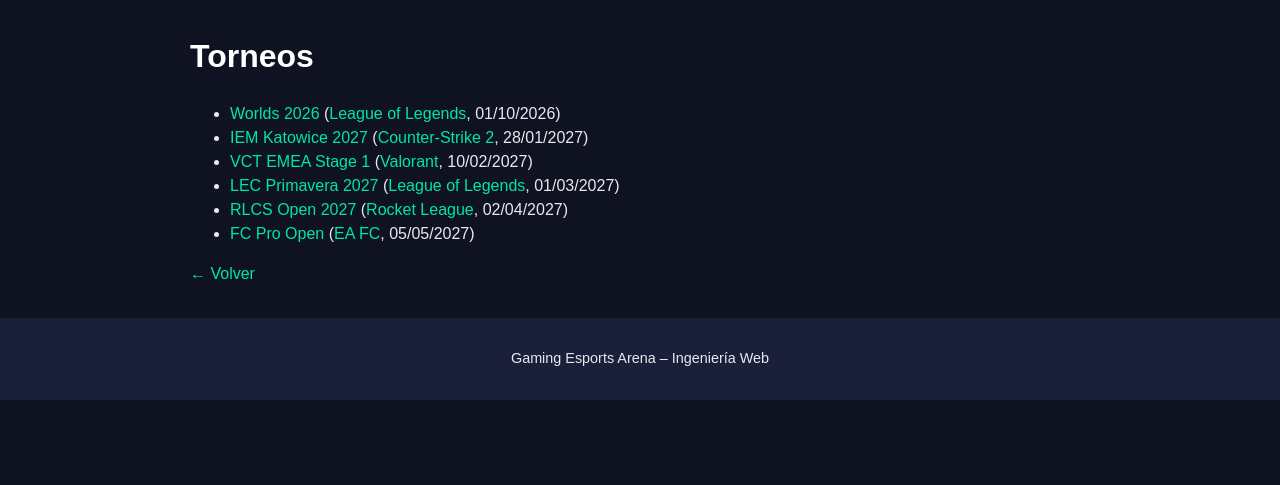
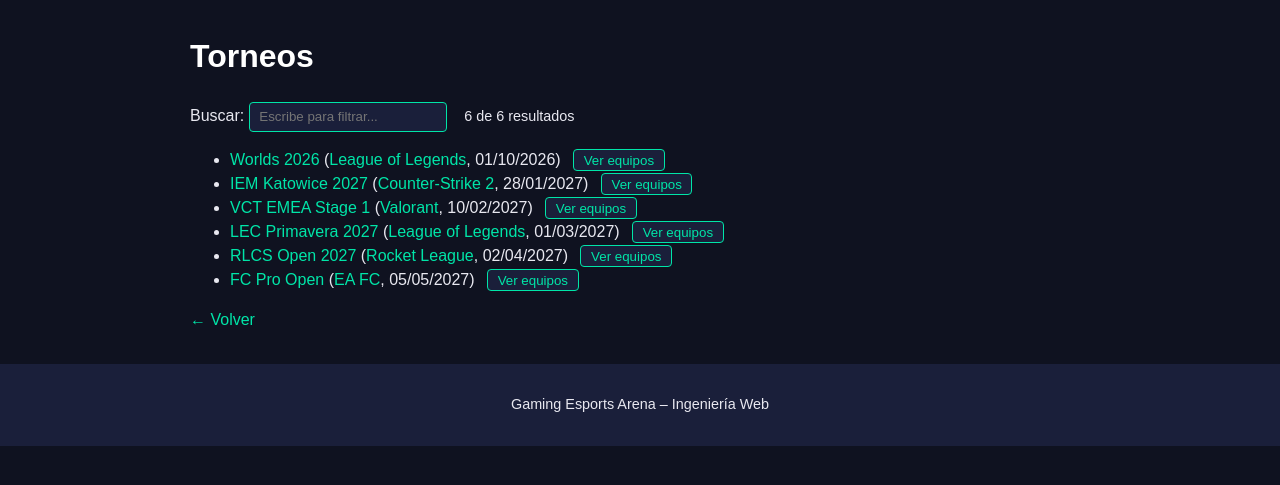
Before and after one commit to MarcosDarioGranda/WebESports, a Django app: page /torneos/ in a window 1280 px wide. Shown: the part 105-590 px from the top of the page. Run offline with Django 5.2, Linux system fonts and the light colour scheme; data comes from the database, SQL or seed files in the repository.

Commit message:
Option1 Funcionality added
Added jQuery: search filter, some effects and AJAX

```diff
--- a/arena/static/arena/css/estilo.css
+++ b/arena/static/arena/css/estilo.css
@@ -65,3 +65,35 @@ footer {
   background-color: #1a1f3a;
   font-size: 0.9rem;
 }
+
+.buscador {
+  margin: 0 0 1rem 0;
+}
+
+.buscador input {
+  padding: 0.4rem 0.6rem;
+  border: 1px solid #00e5a8;
+  border-radius: 4px;
+  background-color: #1a1f3a;
+  color: #e8e8f0;
+}
+
+#contador {
+  margin-left: 0.8rem;
+  font-size: 0.9rem;
+}
+
+.ver-equipos {
+  margin-left: 0.5rem;
+  padding: 0.15rem 0.6rem;
+  border: 1px solid #00e5a8;
+  border-radius: 4px;
+  background-color: #1a1f3a;
+  color: #00e5a8;
+  cursor: pointer;
+}
+
+.equipos-ajax {
+  display: none;
+  margin: 0.5rem 0 0.5rem 1rem;
+}
--- /dev/null
+++ b/arena/static/arena/js/interaccion.js
@@ -0,0 +1,73 @@
+$(function () {
+
+  //EFECTOS
+  $('#lista').hide().fadeIn(400);
+  $('.tarjetas li').hide().fadeIn(600);
+
+  //EVENTO input
+  var $buscador = $('#buscador');
+  var $items = $('#lista > li');
+  var $contador = $('#contador');
+
+  function filtrar() {
+    var texto = $buscador.val().trim().toLowerCase();
+    var visibles = 0;
+
+    $items.each(function () {
+      // solo el texto de los enlaces directos del elemento
+      var contenido = $(this).children('a').text().toLowerCase();
+      var coincide = contenido.indexOf(texto) !== -1;
+      $(this).toggle(coincide);
+      if (coincide) {
+        visibles++;
+      }
+    });
+
+    $contador.text(visibles + ' de ' + $items.length + ' resultados');
+  }
+
+  if ($buscador.length) {
+    $buscador.on('input', filtrar);
+    filtrar();
+  }
+
+  //EVENTO click + AJAX
+  $('#lista').on('click', '.ver-equipos', function () {
+    var $boton = $(this);
+    var $panel = $boton.siblings('.equipos-ajax');
+
+    //Si ya está abierto, se cierra
+    if ($panel.is(':visible')) {
+      $panel.slideUp();
+      $boton.text('Ver equipos');
+      return;
+    }
+
+    //Si ya se cargó antes, solo se vuelve a abrir
+    if ($panel.children().length > 0) {
+      $panel.slideDown();
+      $boton.text('Ocultar equipos');
+      return;
+    }
+
+    //Primera vez: petición AJAX al servidor
+    $boton.text('Cargando...');
+    $.getJSON($boton.data('url'))
+      .done(function (datos) {
+        $.each(datos.equipos, function (i, equipo) {
+          var $enlace = $('<a>').attr('href', equipo.url).text(equipo.nombre);
+          $panel.append($('<li>').append($enlace));
+        });
+        if (datos.equipos.length === 0) {
+          $panel.append($('<li>').text('Sin equipos.'));
+        }
+        $panel.slideDown();
+        $boton.text('Ocultar equipos');
+      })
+      .fail(function () {
+        $boton.text('Ver equipos');
+        alert('No se pudieron cargar los equipos.');
+      });
+  });
+
+});
--- /dev/null
+++ b/arena/templates/arena/_buscador.html
@@ -0,0 +1,5 @@
+<p class="buscador">
+  <label for="buscador">Buscar:</label>
+  <input type="search" id="buscador" placeholder="Escribe para filtrar...">
+  <span id="contador"></span>
+</p>
--- a/arena/templates/arena/base.html
+++ b/arena/templates/arena/base.html
@@ -5,6 +5,8 @@
   <meta name="viewport" content="width=device-width, initial-scale=1">
   <title>{% block title %}Gaming Esports Arena{% endblock %}</title>
   <link rel="stylesheet" href="{% static 'arena/css/estilo.css' %}">
+  <script src="https://cdnjs.cloudflare.com/ajax/libs/jquery/3.7.1/jquery.min.js" defer></script>
+  <script src="{% static 'arena/js/interaccion.js' %}" defer></script>
 </head>
 <body>
   <header>
--- a/arena/templates/arena/base_seccion.html
+++ b/arena/templates/arena/base_seccion.html
@@ -2,8 +2,8 @@
 {% block title %}{% block titulo %}{% endblock %} | Gaming Esports Arena{% endblock %}
 {% block content %}
   <h1>{% block h1 %}{% endblock %}</h1>
-  <section>
+  <div>
     {% block seccion %}{% endblock %}
-  </section>
+  </div>
   <p><a href="{% block volver_url %}{% url 'arena:portada' %}{% endblock %}">&larr; Volver</a></p>
 {% endblock %}
--- a/arena/templates/arena/equipo_list.html
+++ b/arena/templates/arena/equipo_list.html
@@ -2,7 +2,8 @@
 {% block titulo %}Equipos{% endblock %}
 {% block h1 %}Equipos{% endblock %}
 {% block seccion %}
-  <ul>
+  {% include "arena/_buscador.html" %}
+  <ul id="lista">
     {% for e in object_list %}
       <li><a href="{% url 'arena:equipo_detail' e.pk %}">{{ e.nombre }}</a> ({{ e.pais }})</li>
     {% empty %}
--- a/arena/templates/arena/torneo_list.html
+++ b/arena/templates/arena/torneo_list.html
@@ -2,10 +2,14 @@
 {% block titulo %}Torneos{% endblock %}
 {% block h1 %}Torneos{% endblock %}
 {% block seccion %}
-  <ul>
+  {% include "arena/_buscador.html" %}
+  <ul id="lista">
     {% for t in object_list %}
       <li><a href="{% url 'arena:torneo_detail' t.pk %}">{{ t.nombre }}</a>
-        (<a href="{% url 'arena:videojuego_detail' t.videojuego.pk %}">{{ t.videojuego.nombre }}</a>, {{ t.fecha_inicio|date:"d/m/Y" }})</li>
+        (<a href="{% url 'arena:videojuego_detail' t.videojuego.pk %}">{{ t.videojuego.nombre }}</a>, {{ t.fecha_inicio|date:"d/m/Y" }})
+        <button type="button" class="ver-equipos" data-url="{% url 'arena:torneo_equipos' t.pk %}">Ver equipos</button>
+        <ul class="equipos-ajax"></ul>
+      </li>
     {% empty %}
       <li>No hay torneos.</li>
     {% endfor %}
--- a/arena/templates/arena/videojuego_list.html
+++ b/arena/templates/arena/videojuego_list.html
@@ -2,7 +2,8 @@
 {% block titulo %}Videojuegos{% endblock %}
 {% block h1 %}Videojuegos{% endblock %}
 {% block seccion %}
-  <ul>
+  {% include "arena/_buscador.html" %}
+  <ul id="lista">
     {% for v in object_list %}
       <li><a href="{% url 'arena:videojuego_detail' v.pk %}">{{ v.nombre }}</a> ({{ v.genero }})</li>
     {% empty %}
--- a/arena/urls.py
+++ b/arena/urls.py
@@ -7,6 +7,7 @@ urlpatterns = [
     path('', views.PortadaView.as_view(), name='portada'),
     path('torneos/', views.TorneoListView.as_view(), name='torneo_list'),
     path('torneos/<int:pk>/', views.TorneoDetailView.as_view(), name='torneo_detail'),
+    path('torneos/<int:pk>/equipos/', views.TorneoEquiposView.as_view(), name='torneo_equipos'),
     path('videojuegos/', views.VideojuegoListView.as_view(), name='videojuego_list'),
     path('videojuegos/<int:pk>/', views.VideojuegoDetailView.as_view(), name='videojuego_detail'),
     path('equipos/', views.EquipoListView.as_view(), name='equipo_list'),
--- a/arena/views.py
+++ b/arena/views.py
@@ -1,4 +1,8 @@
+from django.http import JsonResponse
+from django.shortcuts import get_object_or_404
+from django.urls import reverse
 from django.utils import timezone
+from django.views import View
 from django.views.generic import ListView, DetailView, TemplateView
 from .models import Videojuego, Equipo, Torneo
 
@@ -44,3 +48,14 @@ class EquipoListView(ListView):
 
 class EquipoDetailView(DetailView):
     model = Equipo
+
+class TorneoEquiposView(View):
+
+    def get(self, request, pk):
+        torneo = get_object_or_404(Torneo, pk=pk)
+        equipos = [
+            {'nombre': e.nombre,
+             'url': reverse('arena:equipo_detail', args=[e.pk])}
+            for e in torneo.equipos.all()
+        ]
+        return JsonResponse({'torneo': torneo.nombre, 'equipos': equipos})
```
